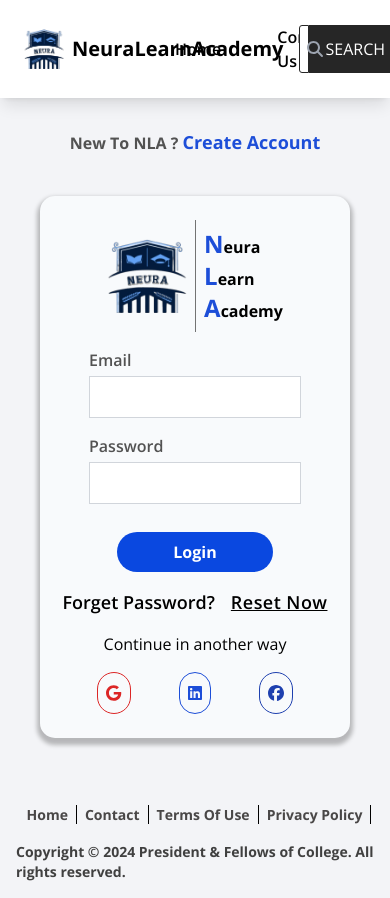
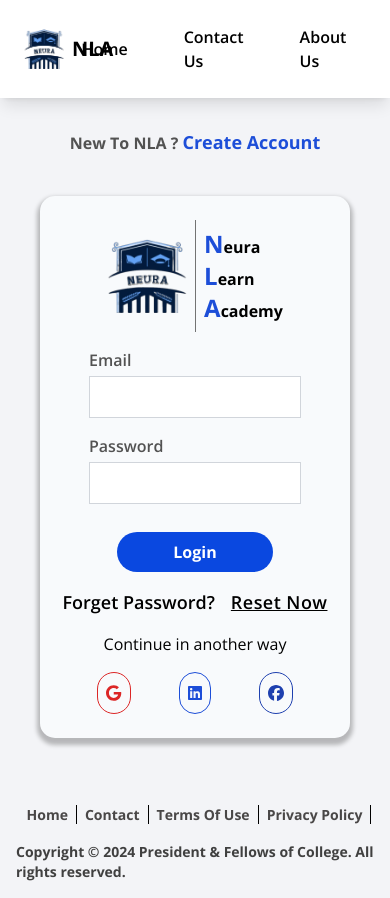
Before and after one commit to FrontEndDevo/NeuraLearnAcademy, a React (Vite) app: page /login in a window 390 px wide. Built offline with nearby package versions, Linux system fonts and the light colour scheme.

Commit message:
Move all navbar links to a new component

```diff
--- a/src/common/Navbar/Navbar.jsx
+++ b/src/common/Navbar/Navbar.jsx
@@ -7,6 +7,7 @@ import defaultUserPicture from "../../assets/images/profile/unknown_user.webp";
 import ProfileDropdown from "./ProfileDropdown";
 import { useState } from "react";
 import { useSelector } from "react-redux";
+import NavbarLinks from "./NavbarLinks";
 
 const Navbar = () => {
   const [showDropdown, setShowDropdown] = useState(false);
@@ -22,43 +23,17 @@ const Navbar = () => {
       <div className="flex items-center w-1/2 gap-14">
         <Link to="/" className="flex items-center gap-2">
           <img src={nlaLogo} alt="NeuraLearnAcademy" className="w-10 h-10" />
-          <h1 className="text-xl font-bold">NeuraLearnAcademy</h1>
+          <h1 className="text-xl font-bold md:hidden">NLA</h1>
+          <h1 className="hidden text-xl font-bold md:block">
+            NeuraLearnAcademy
+          </h1>
         </Link>
-        <NavSearch />
+        {/* <NavSearch /> */}
       </div>
 
       <div className="flex items-center gap-10">
-        <div className="flex items-center gap-10">
-          <Link
-            to="/"
-            className="p-2 font-semibold capitalize duration-200 rounded-lg hover:bg-neutral-800 hover:text-white"
-          >
-            home
-          </Link>
+        <NavbarLinks isAuth={isAuthenticated} />
 
-          {isAuthenticated && (
-            <Link
-              to="/my-learnings"
-              className="p-2 font-semibold capitalize duration-200 rounded-lg hover:bg-neutral-800 hover:text-white"
-            >
-              my learnings
-            </Link>
-          )}
-
-          <Link
-            to="/contact-us"
-            className="p-2 font-semibold capitalize duration-200 rounded-lg hover:bg-neutral-800 hover:text-white"
-          >
-            contact us
-          </Link>
-
-          <Link
-            to="/about-us"
-            className="p-2 font-semibold capitalize duration-200 rounded-lg hover:bg-neutral-800 hover:text-white"
-          >
-            about us
-          </Link>
-        </div>
 
         {!isAuthenticated && (
           <div className="flex items-center gap-4 font-semibold uppercase">
--- /dev/null
+++ b/src/common/Navbar/NavbarLinks.jsx
@@ -0,0 +1,44 @@
+import { Link } from "react-router-dom";
+import PropTypes from "prop-types";
+
+const NavbarLinks = ({ isAuth }) => {
+  return (
+    <div className="flex items-center gap-10">
+      <Link
+        to="/"
+        className="p-2 font-semibold capitalize duration-200 rounded-lg hover:bg-neutral-800 hover:text-white"
+      >
+        home
+      </Link>
+
+      {isAuth && (
+        <Link
+          to="/my-learnings"
+          className="p-2 font-semibold capitalize duration-200 rounded-lg hover:bg-neutral-800 hover:text-white"
+        >
+          my learnings
+        </Link>
+      )}
+
+      <Link
+        to="/contact-us"
+        className="p-2 font-semibold capitalize duration-200 rounded-lg hover:bg-neutral-800 hover:text-white"
+      >
+        contact us
+      </Link>
+
+      <Link
+        to="/about-us"
+        className="p-2 font-semibold capitalize duration-200 rounded-lg hover:bg-neutral-800 hover:text-white"
+      >
+        about us
+      </Link>
+    </div>
+  );
+};
+
+NavbarLinks.propTypes = {
+  isAuth: PropTypes.bool.isRequired,
+};
+
+export default NavbarLinks;
```
